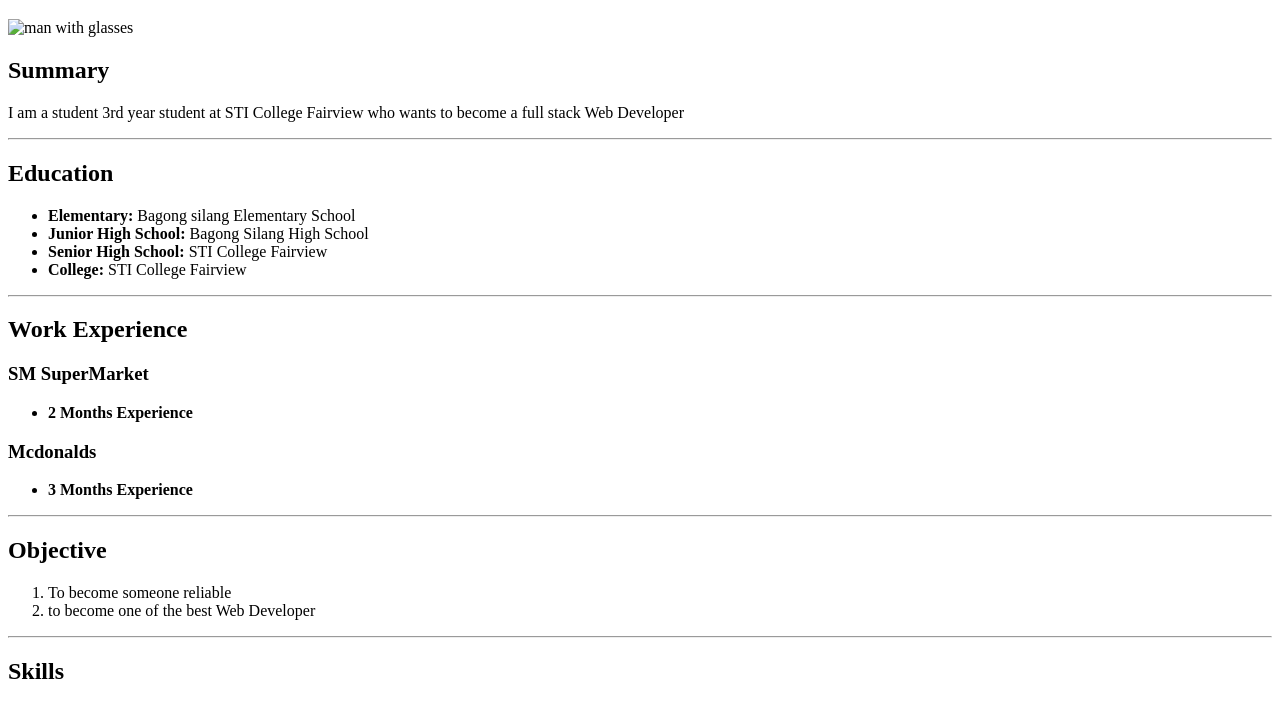
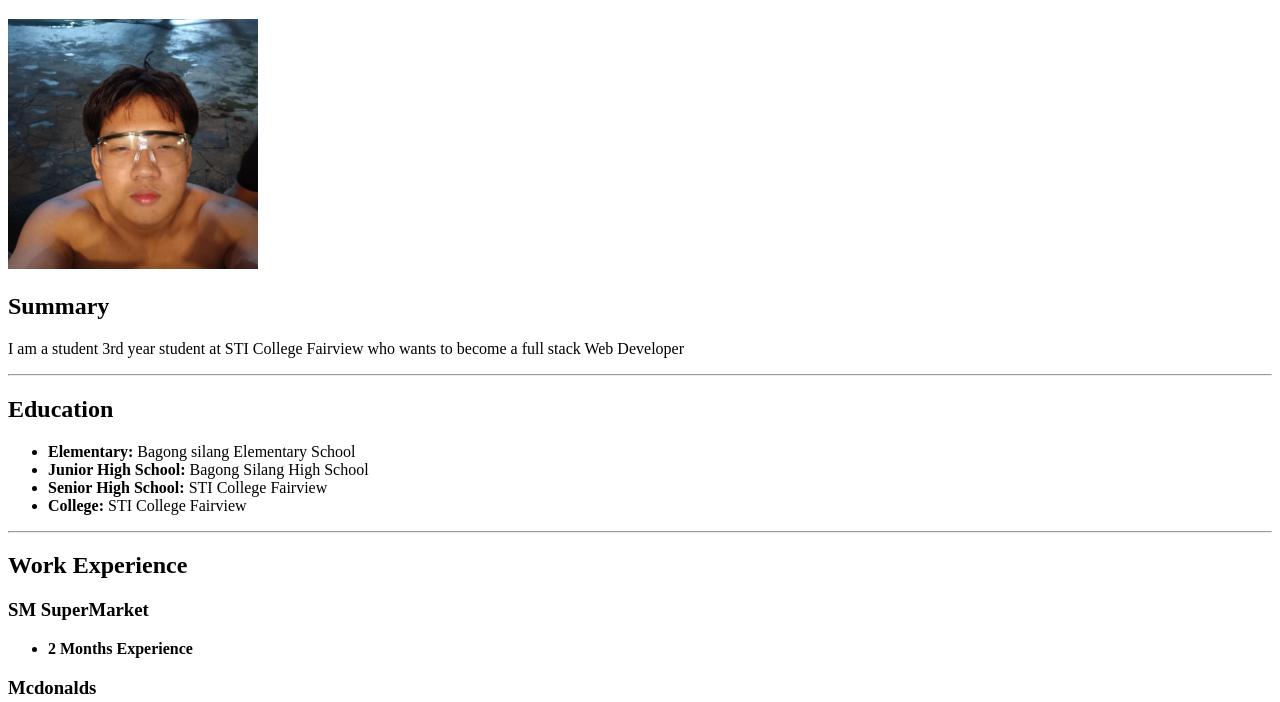
Before and after one commit to Nayk08/1st-Capstone-webProject., a plain HTML site: page index.html in a window 1280 px wide. Shown: the part 61-763 px from the top of the page. Drawn offline with Linux system fonts and the light colour scheme.

Commit message:
Update index.html

```diff
--- a/index.html
+++ b/index.html
@@ -7,7 +7,7 @@
 </head>
 <body>
     <h1>Kyan Ray Villarin</h1>
-     <img src="./Images/Ima.jpg" height="250" alt="man with glasses">
+     <img src="Ima.jpg" height="250" alt="man with glasses">
 
      <h2>Summary</h2>
      <p>I am a student 3rd year student at STI College Fairview  who wants to become a full stack Web Developer </p>
```
